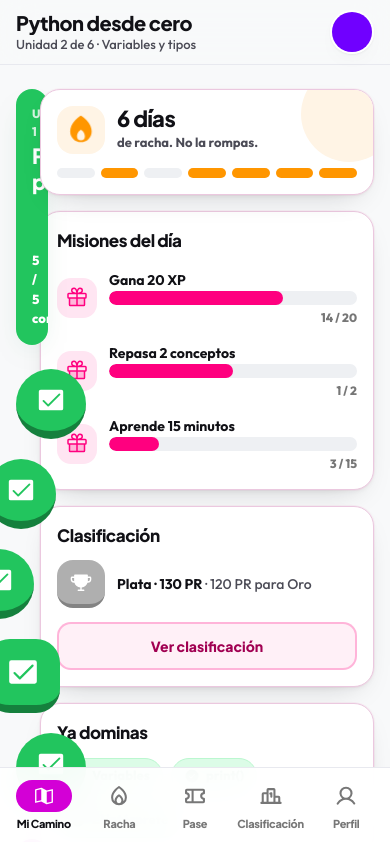
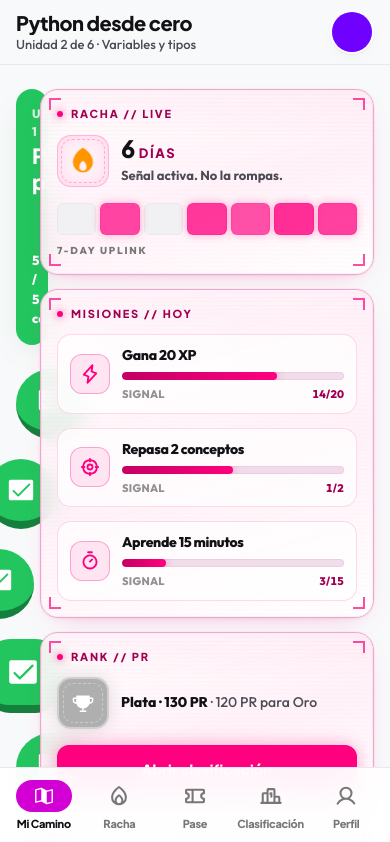
Before and after one commit to nooberdev/artop, a Next.js app: page /camino in a window 390 px wide. Shown: the top 842 px of the page. Built offline with nearby package versions, Linux system fonts and the light colour scheme.

Commit message:
fix(camino): strengthen cyber-pop HUD identity vs Duo-magenta
Redesign CaminoAside as neon-glass HUD (not gift quests), amp EMPIEZA chip/halo pulse, and make GenerationCard a cyber build pipeline — light-only.

```diff
--- a/app/globals.css
+++ b/app/globals.css
@@ -221,30 +221,146 @@ body {
   box-shadow: var(--shadow-card-rich);
   border-color: color-mix(in srgb, var(--color-neon) 14%, var(--color-border));
 }
+/* Neon glass / HUD panel — cyber dashboard chrome (not gift-box gamification) */
+.artop-hud-panel {
+  position: relative;
+  overflow: hidden;
+  border-radius: 18px;
+  border: 1.5px solid color-mix(in srgb, var(--color-neon) 28%, var(--color-border));
+  background:
+    linear-gradient(165deg, rgb(255 255 255 / 0.92) 0%, rgb(255 240 247 / 0.88) 55%, rgb(255 255 255 / 0.95) 100%);
+  box-shadow:
+    inset 0 1px 0 rgb(255 255 255 / 0.9),
+    inset 0 0 0 1px rgb(255 0 127 / 0.06),
+    0 0 0 1px rgb(255 0 127 / 0.04),
+    0 10px 28px -16px rgb(255 0 127 / 0.35),
+    0 2px 8px -4px rgb(17 17 22 / 0.08);
+  backdrop-filter: blur(10px);
+}
+.artop-hud-panel::before {
+  content: "";
+  position: absolute;
+  inset: 0;
+  pointer-events: none;
+  background:
+    linear-gradient(180deg, rgb(255 0 127 / 0.05) 0%, transparent 28%),
+    repeating-linear-gradient(
+      0deg,
+      transparent,
+      transparent 3px,
+      rgb(255 0 127 / 0.018) 3px,
+      rgb(255 0 127 / 0.018) 4px
+    );
+  opacity: 0.9;
+}
+.artop-hud-corner {
+  position: absolute;
+  width: 12px;
+  height: 12px;
+  pointer-events: none;
+  z-index: 1;
+  border-color: var(--color-neon);
+  border-style: solid;
+  opacity: 0.7;
+}
+.artop-hud-corner-tl { top: 8px; left: 8px; border-width: 2px 0 0 2px; }
+.artop-hud-corner-tr { top: 8px; right: 8px; border-width: 2px 2px 0 0; }
+.artop-hud-corner-bl { bottom: 8px; left: 8px; border-width: 0 0 2px 2px; }
+.artop-hud-corner-br { bottom: 8px; right: 8px; border-width: 0 2px 2px 0; }
+.artop-hud-label {
+  font-family: var(--font-display);
+  font-size: 11px;
+  font-weight: 800;
+  letter-spacing: 0.16em;
+  text-transform: uppercase;
+  color: var(--color-neon-ink);
+}
+.artop-hud-meter {
+  height: 8px;
+  overflow: hidden;
+  border-radius: 999px;
+  background: color-mix(in srgb, var(--color-neon) 8%, var(--color-surface-3));
+  box-shadow: inset 0 0 0 1px rgb(255 0 127 / 0.08);
+}
+.artop-hud-meter > span {
+  display: block;
+  height: 100%;
+  border-radius: inherit;
+  background: linear-gradient(90deg, var(--color-neon-deep), var(--color-neon));
+  box-shadow: 0 0 10px rgb(255 0 127 / 0.45);
+}
 .artop-empieza-chip {
   background: var(--color-neon);
   color: #fff;
   border-color: var(--color-neon-deep);
-  box-shadow: var(--shadow-neon-soft);
+  box-shadow:
+    0 0 0 3px rgb(255 0 127 / 0.2),
+    0 0 24px rgb(255 0 127 / 0.55),
+    0 8px 20px -6px rgb(255 0 127 / 0.65);
 }
 .artop-path-halo {
-  background: color-mix(in srgb, var(--color-neon) 18%, transparent);
+  background: radial-gradient(
+    circle,
+    rgb(255 0 127 / 0.42) 0%,
+    rgb(255 0 127 / 0.18) 45%,
+    rgb(255 0 127 / 0.04) 70%,
+    transparent 75%
+  );
+}
+.artop-path-ring {
+  box-shadow: 0 0 0 2px rgb(255 0 127 / 0.35), 0 0 18px rgb(255 0 127 / 0.35);
 }
 @media (prefers-reduced-motion: no-preference) {
   .artop-neon-pulse {
-    animation: artop-neon-pulse 1.8s ease-in-out infinite;
+    animation: artop-neon-pulse 1.35s ease-in-out infinite;
   }
   .artop-halo-pulse {
-    animation: artop-halo-pulse 2s ease-in-out infinite;
+    animation: artop-halo-pulse 1.55s ease-in-out infinite;
+  }
+  .artop-empieza-chip {
+    animation: artop-empieza-glow 1.4s ease-in-out infinite;
+  }
+  .artop-ring-pulse {
+    animation: artop-ring-pulse 1.55s ease-in-out infinite;
   }
 }
 @keyframes artop-neon-pulse {
-  0%, 100% { box-shadow: 0 0 0 3px rgb(255 0 127 / 0.22), 0 8px 22px -8px rgb(255 0 127 / 0.45); }
-  50% { box-shadow: 0 0 0 7px rgb(255 0 127 / 0.12), 0 12px 32px -6px rgb(255 0 127 / 0.55); }
+  0%, 100% {
+    box-shadow:
+      0 0 0 4px rgb(255 0 127 / 0.35),
+      0 0 22px rgb(255 0 127 / 0.55),
+      0 10px 28px -6px rgb(255 0 127 / 0.65);
+  }
+  50% {
+    box-shadow:
+      0 0 0 10px rgb(255 0 127 / 0.14),
+      0 0 36px rgb(255 0 127 / 0.7),
+      0 14px 36px -4px rgb(255 0 127 / 0.75);
+  }
 }
 @keyframes artop-halo-pulse {
-  0%, 100% { transform: translate(-50%, -50%) scale(1); opacity: 0.55; }
-  50% { transform: translate(-50%, -50%) scale(1.18); opacity: 0.22; }
+  0%, 100% { transform: translate(-50%, -50%) scale(0.92); opacity: 0.85; }
+  50% { transform: translate(-50%, -50%) scale(1.28); opacity: 0.28; }
+}
+@keyframes artop-empieza-glow {
+  0%, 100% {
+    box-shadow:
+      0 0 0 3px rgb(255 0 127 / 0.22),
+      0 0 20px rgb(255 0 127 / 0.5),
+      0 8px 18px -6px rgb(255 0 127 / 0.6);
+    transform: translateY(0);
+  }
+  50% {
+    box-shadow:
+      0 0 0 6px rgb(255 0 127 / 0.18),
+      0 0 34px rgb(255 0 127 / 0.75),
+      0 10px 24px -4px rgb(255 0 127 / 0.7);
+    transform: translateY(-3px);
+  }
+}
+@keyframes artop-ring-pulse {
+  0%, 100% { transform: translate(-50%, -50%) scale(1); opacity: 0.7; }
+  50% { transform: translate(-50%, -50%) scale(1.12); opacity: 0.25; }
 }
 
 /* tacto: sin resaltado gris ni retardo en móvil */
--- a/components/camino/CaminoAside.tsx
+++ b/components/camino/CaminoAside.tsx
@@ -1,14 +1,46 @@
 "use client";
 
 import Link from "next/link";
-import { Flame, CheckCircle, Trophy, Gift } from "@phosphor-icons/react";
-import { Card } from "@/components/ui";
+import { Flame, CheckCircle, Trophy, Crosshair, Lightning, Timer } from "@phosphor-icons/react";
 import { useMounted } from "@/lib/anim";
 import { useStore } from "@/lib/store";
 import { getRank } from "@/lib/metas";
 import { caminoMastered, caminoQuests } from "@/lib/camino";
+import { cn } from "@/lib/utils";
+import type { ComponentType, ReactNode } from "react";
+import type { IconProps } from "@phosphor-icons/react";
 
-function QuestBar({ done, goal, label }: { done: number; goal: number; label: string }) {
+const QUEST_ICONS: ComponentType<IconProps>[] = [Lightning, Crosshair, Timer];
+
+function HudPanel({
+  ariaLabel,
+  label,
+  children,
+  className,
+}: {
+  ariaLabel: string;
+  label: string;
+  children: ReactNode;
+  className?: string;
+}) {
+  return (
+    <section aria-label={ariaLabel} className={cn("artop-hud-panel p-4 sm:p-5", className)}>
+      <span aria-hidden className="artop-hud-corner artop-hud-corner-tl" />
+      <span aria-hidden className="artop-hud-corner artop-hud-corner-tr" />
+      <span aria-hidden className="artop-hud-corner artop-hud-corner-bl" />
+      <span aria-hidden className="artop-hud-corner artop-hud-corner-br" />
+      <div className="relative z-[1]">
+        <div className="mb-3 flex items-center gap-2">
+          <span aria-hidden className="size-1.5 rounded-full bg-[var(--color-neon)] shadow-[0_0_8px_rgb(255_0_127_/_0.8)]" />
+          <p className="artop-hud-label">{label}</p>
+        </div>
+        {children}
+      </div>
+    </section>
+  );
+}
+
+function QuestMeter({ done, goal, label }: { done: number; goal: number; label: string }) {
   const mounted = useMounted();
   const pct = Math.max(0, Math.min(100, (done / goal) * 100));
   return (
@@ -19,15 +51,15 @@ function QuestBar({ done, goal, label }: { done: number; goal: number; label: st
         aria-valuemin={0}
         aria-valuemax={goal}
         aria-label={label}
-        className="h-3.5 w-full overflow-hidden rounded-full bg-[var(--color-surface-3)]"
+        className="artop-hud-meter w-full"
       >
-        <div
-          className="artop-progress-fill h-full rounded-full bg-[var(--color-neon)]"
-          style={{ width: mounted ? `${pct}%` : "0%" }}
-        />
+        <span style={{ width: mounted ? `${pct}%` : "0%" }} />
       </div>
-      <p className="mt-1 text-right text-[12px] font-extrabold text-[var(--color-text-3)]">
-        {done} / {goal}
+      <p className="mt-1.5 flex items-center justify-between text-[11px] font-extrabold tracking-wide text-[var(--color-text-3)]">
+        <span className="uppercase opacity-80">signal</span>
+        <span className="tabular-nums text-[var(--color-neon-ink)]">
+          {done}/{goal}
+        </span>
       </p>
     </div>
   );
@@ -38,90 +70,114 @@ export function CaminoAside() {
   const { rank, next, missing } = getRank(rankPoints);
   const week = [40, 65, 30, 80, 55, 90, 72];
   return (
-    <div className="flex flex-col gap-4">
-      <Card aria-label="Racha" className="artop-card-cyber relative overflow-hidden">
+    <div className="flex flex-col gap-3.5">
+      <HudPanel ariaLabel="Racha" label="Racha // live">
+        <div className="flex items-center gap-3">
+          <span className="relative flex size-[52px] items-center justify-center rounded-[14px] border border-[var(--color-neon)]/25 bg-[var(--color-neon-mist)] shadow-[inset_0_0_16px_rgb(255_0_127_/_0.12)]">
             <span
               aria-hidden
-          className="pointer-events-none absolute -right-6 -top-6 size-24 rounded-full bg-[#FFF4E5]"
+              className="absolute inset-[3px] rounded-[11px] border border-dashed border-[var(--color-neon)]/25"
             />
-        <div className="relative flex items-center gap-3">
-          <span className="flex size-[48px] items-center justify-center rounded-[16px] bg-[#FFF4E5]">
-            <Flame size={30} weight="fill" className="artop-flicker text-[#FF9600]" aria-hidden />
+            <Flame size={28} weight="fill" className="artop-flicker relative text-[#FF9600]" aria-hidden />
           </span>
-          <div>
-            <p className="font-display text-[22px] font-extrabold leading-none tracking-tight">{streak} días</p>
-            <p className="mt-1 text-[13px] font-bold text-[var(--color-text-2)]">de racha. No la rompas.</p>
+          <div className="min-w-0">
+            <p className="font-display text-[24px] font-extrabold leading-none tracking-tight tabular-nums">
+              {streak}
+              <span className="ml-1 text-[13px] font-extrabold tracking-[0.12em] text-[var(--color-neon-ink)] uppercase">
+                días
+              </span>
+            </p>
+            <p className="mt-1.5 text-[13px] font-bold text-[var(--color-text-2)]">
+              Señal activa. No la rompas.
+            </p>
           </div>
         </div>
-        <div className="relative mt-3.5 flex gap-1.5" aria-hidden>
+        <div className="mt-4 flex gap-1" aria-hidden>
           {week.map((v, i) => (
             <span
               key={i}
               title={`${v} XP`}
-              className={
+              className={cn(
+                "h-8 flex-1 rounded-[6px] border",
                 v >= 50
-                  ? "h-2.5 flex-1 rounded-full bg-[#FF9600]"
-                  : "h-2.5 flex-1 rounded-full bg-[var(--color-surface-3)]"
-              }
+                  ? "border-[var(--color-neon)]/35 bg-[var(--color-neon)]/85 shadow-[0_0_10px_rgb(255_0_127_/_0.35)]"
+                  : "border-[var(--color-border)] bg-[var(--color-surface-3)]/80"
+              )}
+              style={v >= 50 ? { opacity: 0.55 + (v / 100) * 0.45 } : undefined}
             />
           ))}
         </div>
-      </Card>
+        <p className="mt-2 text-[10px] font-extrabold uppercase tracking-[0.18em] text-[var(--color-text-3)]">
+          7-day uplink
+        </p>
+      </HudPanel>
 
-      <Card aria-label="Misiones del día" className="artop-card-cyber">
-        <div className="flex items-center justify-between gap-2">
-          <h2 className="font-display text-[17px] font-extrabold tracking-tight">Misiones del día</h2>
-        </div>
-        <ul className="mt-4 flex flex-col gap-4">
-          {caminoQuests.map((q) => (
-            <li key={q.id} className="flex items-center gap-3">
-              <span className="flex size-[40px] shrink-0 items-center justify-center rounded-[14px] bg-[var(--color-neon-tint)]">
-                <Gift size={24} weight="duotone" className="text-[var(--color-neon)]" aria-hidden />
+      <HudPanel ariaLabel="Misiones del día" label="Misiones // hoy">
+        <ul className="flex flex-col gap-3.5">
+          {caminoQuests.map((q, i) => {
+            const Icon = QUEST_ICONS[i % QUEST_ICONS.length];
+            return (
+              <li
+                key={q.id}
+                className="rounded-[14px] border border-[var(--color-neon)]/15 bg-white/70 px-3 py-2.5 shadow-[inset_0_0_0_1px_rgb(255_255_255_/_0.6)]"
+              >
+                <div className="flex items-center gap-3">
+                  <span className="flex size-[40px] shrink-0 items-center justify-center rounded-[12px] border border-[var(--color-neon)]/30 bg-[var(--color-neon-tint)]">
+                    <Icon size={20} weight="bold" className="text-[var(--color-neon)]" aria-hidden />
                   </span>
                   <div className="min-w-0 flex-1">
-                <p className="truncate text-[14px] font-bold">{q.title}</p>
-                <QuestBar done={q.done} goal={q.goal} label={q.title} />
+                    <p className="truncate text-[14px] font-extrabold tracking-tight">{q.title}</p>
+                    <div className="mt-1.5">
+                      <QuestMeter done={q.done} goal={q.goal} label={q.title} />
+                    </div>
+                  </div>
                 </div>
               </li>
-          ))}
+            );
+          })}
         </ul>
-      </Card>
+      </HudPanel>
 
-      <Card aria-label="Tu clasificación" className="artop-card-cyber">
-        <h2 className="font-display text-[17px] font-extrabold tracking-tight">Clasificación</h2>
-        <div className="mt-3 flex items-center gap-3">
+      <HudPanel ariaLabel="Tu clasificación" label="Rank // PR">
+        <div className="flex items-center gap-3">
           <span
-            className="flex size-[48px] shrink-0 items-center justify-center rounded-[16px] border-b-4"
-            style={{ background: rank.color, borderColor: "rgb(0 0 0 / 0.25)" }}
+            className="relative flex size-[52px] shrink-0 items-center justify-center rounded-[14px] border-2 border-white/40 shadow-[0_0_18px_rgb(0_0_0_/_0.12)]"
+            style={{ background: rank.color }}
           >
-            <Trophy size={22} weight="fill" className="text-white" aria-hidden />
+            <span
+              aria-hidden
+              className="absolute inset-[4px] rounded-[10px] border border-dashed border-white/35"
+            />
+            <Trophy size={22} weight="fill" className="relative text-white" aria-hidden />
           </span>
-          <p className="text-[14px] font-medium text-[var(--color-text-2)]">
-            <strong className="text-[var(--color-text)]">{rank.name} · {rankPoints} PR</strong>
+          <p className="text-[14px] font-medium leading-snug text-[var(--color-text-2)]">
+            <strong className="font-extrabold text-[var(--color-text)]">
+              {rank.name} · {rankPoints} PR
+            </strong>
             {next ? ` · ${missing} PR para ${next.name}` : " · Rango máximo"}
           </p>
         </div>
         <Link
           href="/clasificacion"
-          className="artop-press mt-3.5 flex min-h-[48px] items-center justify-center rounded-[14px] border-2 border-[var(--color-neon)]/25 bg-[var(--color-neon-mist)] font-display text-[14px] font-extrabold text-[var(--color-neon-ink)] hover:border-[var(--color-neon)] hover:bg-[var(--color-neon-tint)]"
+          className="artop-press mt-4 flex min-h-[48px] items-center justify-center gap-2 rounded-[12px] border-2 border-[var(--color-neon)] bg-[var(--color-neon)] font-display text-[14px] font-extrabold tracking-wide text-white shadow-[0_0_18px_rgb(255_0_127_/_0.35)] hover:bg-[#e60072]"
         >
-          Ver clasificación
+          Abrir clasificación
         </Link>
-      </Card>
+      </HudPanel>
 
-      <Card aria-label="Conceptos dominados" className="artop-card-cyber">
-        <h2 className="font-display text-[17px] font-extrabold tracking-tight">Ya dominas</h2>
-        <ul className="mt-3 flex flex-wrap gap-2">
+      <HudPanel ariaLabel="Conceptos dominados" label="Unlocks // core">
+        <ul className="flex flex-wrap gap-2">
           {caminoMastered.map((c) => (
             <li
               key={c}
-              className="inline-flex min-h-[36px] items-center gap-1.5 rounded-full border border-[#bbf7d0] bg-[#dcfce7] px-3 text-[13px] font-extrabold text-[#15803d]"
+              className="inline-flex min-h-[36px] items-center gap-1.5 rounded-[10px] border border-[var(--color-neon)]/25 bg-[var(--color-neon-mist)] px-3 text-[13px] font-extrabold text-[var(--color-neon-ink)]"
             >
-              <CheckCircle size={16} weight="fill" aria-hidden /> {c}
+              <CheckCircle size={15} weight="fill" className="text-[var(--color-neon)]" aria-hidden />
+              {c}
             </li>
           ))}
         </ul>
-      </Card>
+      </HudPanel>
     </div>
   );
 }
--- a/components/camino/CourseStates.tsx
+++ b/components/camino/CourseStates.tsx
@@ -4,7 +4,7 @@ import { useState } from "react";
 import {
   Sparkle, Trophy, WarningCircle, CheckCircle, Pause, Play, ArrowClockwise, Lightning,
 } from "@phosphor-icons/react";
-import { Badge, Button, Card, CardSub, CardTitle, ProgressBar, SkeletonCard, useToast } from "@/components/ui";
+import { Badge, Button, Card, CardSub, CardTitle, SkeletonCard, useToast } from "@/components/ui";
 import { cn } from "@/lib/utils";
 
 export type CoursePhase = "active" | "empty" | "loading" | "completed" | "generating" | "paused" | "error";
@@ -102,16 +102,34 @@ export function GenerationCard({ initialPaused = false }: { initialPaused?: bool
     ],
   };
   const remaining = gen.total - gen.done;
+  const pct = Math.round((gen.done / gen.total) * 100);
   return (
-    <Card className="artop-rise artop-card-cyber relative overflow-hidden border-2 border-[var(--color-neon)]/35">
+    <section
+      aria-label="Generando tu curso"
+      className="artop-rise artop-hud-panel relative overflow-hidden p-4 sm:p-5"
+    >
+      <span aria-hidden className="artop-hud-corner artop-hud-corner-tl" />
+      <span aria-hidden className="artop-hud-corner artop-hud-corner-tr" />
+      <span aria-hidden className="artop-hud-corner artop-hud-corner-bl" />
+      <span aria-hidden className="artop-hud-corner artop-hud-corner-br" />
       <span
         aria-hidden
-        className="pointer-events-none absolute -right-8 -top-8 size-36 rounded-full bg-[var(--color-neon-mist)]"
+        className="pointer-events-none absolute -right-10 top-0 size-44 rounded-full bg-[var(--color-neon)]/10 blur-2xl"
       />
-      <div className="relative flex items-center justify-between gap-3">
+      <span
+        aria-hidden
+        className="pointer-events-none absolute -left-8 bottom-4 size-32 rounded-full bg-[var(--color-neon)]/8 blur-xl"
+      />
+
+      <div className="relative z-[1]">
+        <div className="flex items-center justify-between gap-3">
+          <div className="flex items-center gap-2">
+            <span aria-hidden className="size-1.5 rounded-full bg-[var(--color-neon)] shadow-[0_0_8px_rgb(255_0_127_/_0.8)]" />
+            <p className="artop-hud-label">Build // pipeline</p>
+          </div>
           <Badge
             tone={paused ? "warning" : "brand"}
-          className={paused ? undefined : "bg-[var(--color-neon)] border-transparent"}
+            className={paused ? undefined : "bg-[var(--color-neon)] border-transparent shadow-[0_0_14px_rgb(255_0_127_/_0.4)]"}
           >
             <span
               aria-hidden
@@ -122,33 +140,64 @@ export function GenerationCard({ initialPaused = false }: { initialPaused?: bool
             />
             {paused ? "Pausado" : "Generando"}
           </Badge>
-        <span className="inline-flex items-center gap-1.5 text-[13px] font-extrabold text-[var(--color-neon-ink)]">
+        </div>
+
+        <div className="mt-4 flex items-start justify-between gap-3">
+          <div>
+            <CardTitle className="text-[22px]! tracking-tight">Generando tu curso</CardTitle>
+            <CardSub className="mt-1">{gen.course} · {paused ? "En pausa" : gen.stage}</CardSub>
+          </div>
+          <div className="shrink-0 rounded-[12px] border border-[var(--color-neon)]/30 bg-white/70 px-3 py-2 text-right shadow-[inset_0_0_0_1px_rgb(255_255_255_/_0.7)]">
+            <p className="font-display text-[22px] font-extrabold leading-none tabular-nums text-[var(--color-neon-ink)]">
+              {pct}%
+            </p>
+            <p className="mt-1 text-[10px] font-extrabold uppercase tracking-[0.14em] text-[var(--color-text-3)]">
+              throughput
+            </p>
+          </div>
+        </div>
+
+        <div className="mt-4">
+          <div className="mb-1.5 flex items-center justify-between text-[12px] font-extrabold tracking-wide text-[var(--color-neon-ink)]">
+            <span className="inline-flex items-center gap-1.5">
               <Lightning size={14} weight="fill" aria-hidden />
               {gen.done} / {gen.total} lecciones
             </span>
+            <span className="tabular-nums opacity-80">{pct}%</span>
           </div>
-      <CardTitle className="relative mt-3 text-[22px]!">Generando tu curso</CardTitle>
-      <CardSub className="relative">{gen.course} · {paused ? "En pausa" : gen.stage}</CardSub>
-      <div className="relative mt-4">
-        <ProgressBar value={gen.done} max={gen.total} size="md" />
+          <div className="artop-hud-meter w-full">
+            <span style={{ width: `${pct}%` }} />
           </div>
-      <ul className="relative mt-4 flex flex-col gap-2">
-        {gen.batches.map((b) => (
+        </div>
+
+        <ul className="mt-4 flex flex-col gap-2">
+          {gen.batches.map((b, i) => {
+            const active = b.state === "doing" && !paused;
+            return (
               <li
                 key={b.name}
                 className={cn(
-              "flex min-h-[52px] items-center gap-3 rounded-[14px] border px-4 text-[14px] font-bold",
-              b.state === "doing" && !paused
-                ? "border-[var(--color-neon)]/40 bg-[var(--color-neon-mist)]"
-                : "border-[var(--color-border)] bg-[var(--color-surface)]"
+                  "relative flex min-h-[52px] items-center gap-3 overflow-hidden rounded-[12px] border px-4 text-[14px] font-bold",
+                  active
+                    ? "border-[var(--color-neon)]/50 bg-[var(--color-neon-mist)] shadow-[0_0_18px_rgb(255_0_127_/_0.18)]"
+                    : "border-[var(--color-neon)]/12 bg-white/75"
                 )}
               >
+                {active && (
+                  <span
+                    aria-hidden
+                    className="pointer-events-none absolute inset-y-0 left-0 w-1 bg-[var(--color-neon)] shadow-[0_0_12px_rgb(255_0_127_/_0.7)]"
+                  />
+                )}
+                <span className="font-display text-[11px] font-extrabold tabular-nums tracking-[0.12em] text-[var(--color-text-3)]">
+                  {String(i + 1).padStart(2, "0")}
+                </span>
                 {b.state === "done" ? (
                   <CheckCircle size={20} weight="fill" className="text-[#16A34A]" aria-hidden />
-            ) : b.state === "doing" && !paused ? (
+                ) : active ? (
                   <span
                     aria-hidden
-                className="artop-breathe flex size-[20px] items-center justify-center rounded-full bg-[var(--color-neon)] shadow-[0_0_12px_rgb(255_0_127_/_0.45)]"
+                    className="artop-breathe flex size-[20px] items-center justify-center rounded-full bg-[var(--color-neon)] shadow-[0_0_14px_rgb(255_0_127_/_0.55)]"
                   />
                 ) : (
                   <span aria-hidden className="size-[20px] rounded-full border-2 border-[var(--color-border)]" />
@@ -156,22 +205,30 @@ export function GenerationCard({ initialPaused = false }: { initialPaused?: bool
                 <span className={b.state === "queued" || (paused && b.state === "doing") ? "text-[var(--color-text-3)]" : ""}>
                   {b.name}
                 </span>
-            <span className="ml-auto text-[12px] font-extrabold uppercase tracking-wide text-[var(--color-text-3)]">
+                <span className="ml-auto text-[11px] font-extrabold uppercase tracking-[0.14em] text-[var(--color-text-3)]">
                   {b.state === "done" ? "Lista" : b.state === "doing" ? (paused ? "En pausa" : "En curso") : "En cola"}
                 </span>
               </li>
-        ))}
+            );
+          })}
         </ul>
-      <p className="relative mt-3 text-[13px] font-bold text-[var(--color-text-2)]">
+
+        <p className="mt-3 text-[13px] font-bold text-[var(--color-text-2)]">
           {remaining === 0
             ? "Terminando los últimos detalles."
             : `Faltan ${remaining} lecciones. Puedes seguir explorando mientras tanto.`}
         </p>
-      <div className="relative mt-4 grid gap-2.5">
+
+        <div className="mt-4 grid gap-2.5">
           <Button
-          variant="secondary"
             size="md"
             fullWidth
+            className={
+              paused
+                ? "bg-[var(--color-neon)] border-[var(--color-neon-deep)] hover:bg-[#e60072]"
+                : "border-[var(--color-neon)]/40 bg-white text-[var(--color-neon-ink)] hover:border-[var(--color-neon)] hover:bg-[var(--color-neon-mist)]"
+            }
+            variant={paused ? "primary" : "secondary"}
             onClick={() => {
               setPaused((p) => !p);
               push(
@@ -184,7 +241,8 @@ export function GenerationCard({ initialPaused = false }: { initialPaused?: bool
             {paused ? <><Play size={18} weight="fill" /> Reanudar</> : <><Pause size={18} weight="fill" /> Pausar</>}
           </Button>
         </div>
-    </Card>
+      </div>
+    </section>
   );
 }
 
```
Also changed, not shown: components/camino/PathNode.tsx (+10 -6 lines). Lines whose indentation alone changed are shown as unchanged.
